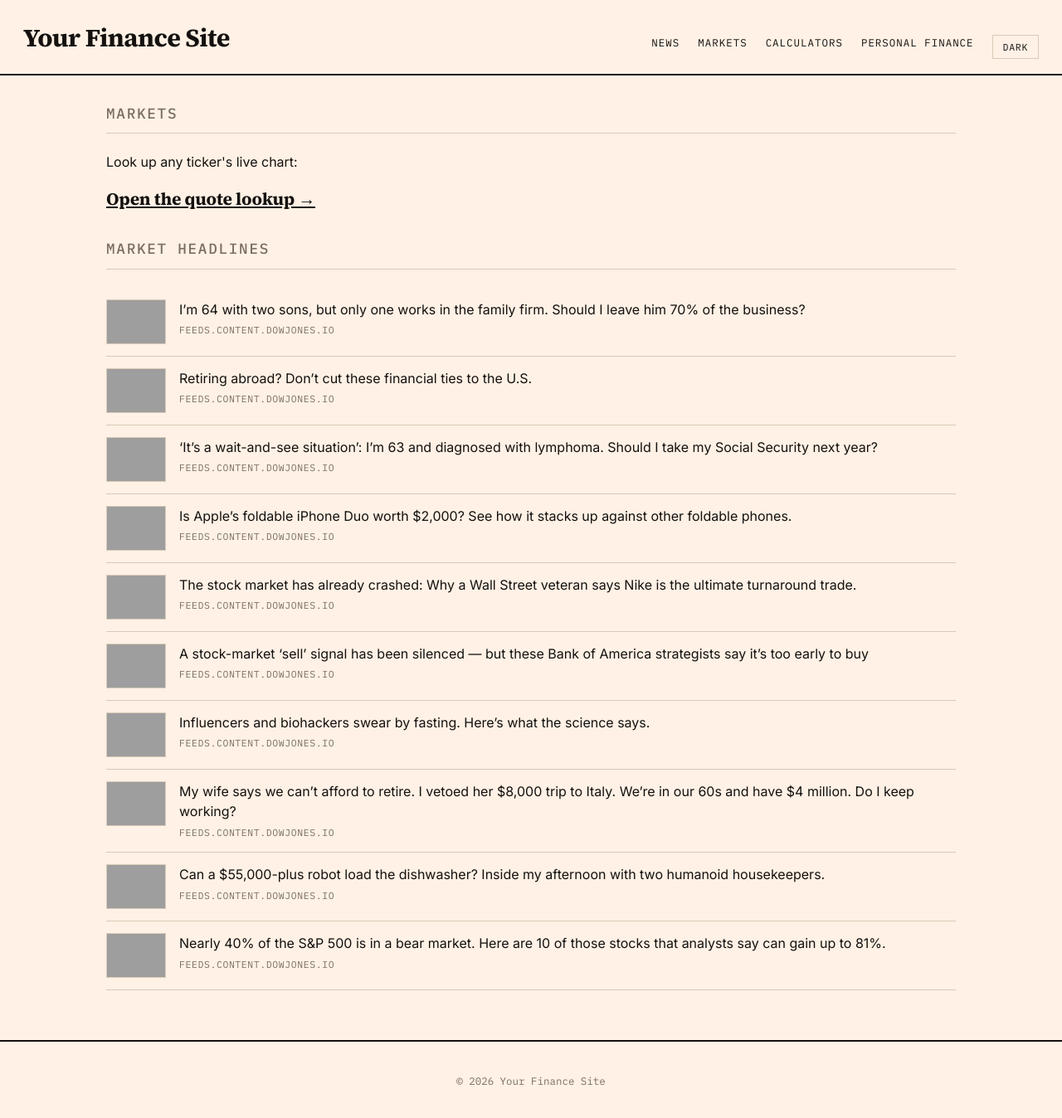
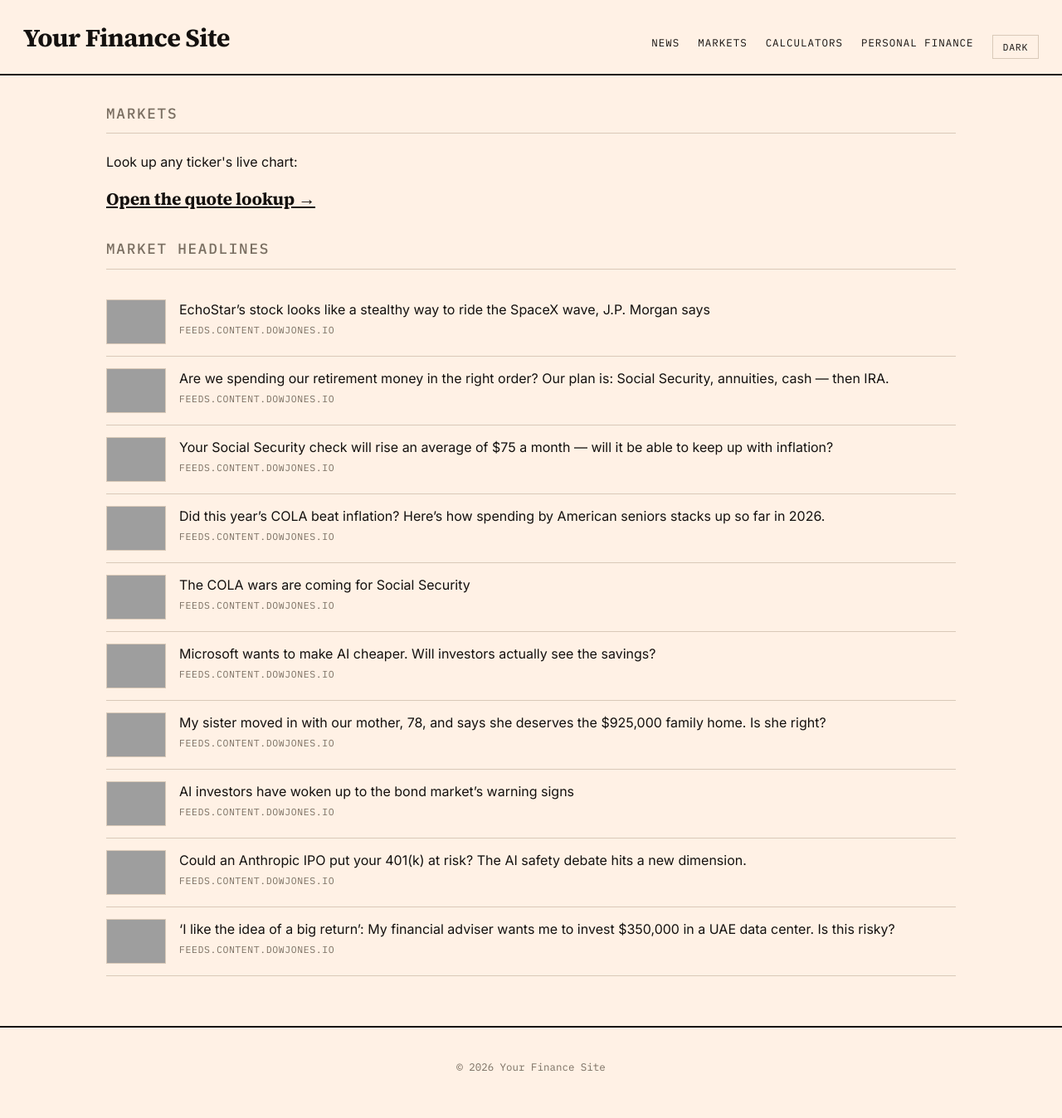
Before and after one commit to GlobTechCo/globtechco.github.io, a Jekyll site: the page built from markets.html, in a window 1280 px wide, cut to the strip 0-1352 px from the top of the page. Shown: the top 1348 px of the strip at 83% size. Built offline with Jekyll 4.4.1, drawn with Linux system fonts in a browser that asks for light colours; a script that is not in the unit is left out; grey boxes are pictures that could not be loaded.

Commit message:
Auto-content update 2026-10-16

```diff
--- a/_data/aggregator.yml
+++ b/_data/aggregator.yml
@@ -1,50 +1,50 @@
-- title: "I\u2019m 64 with two sons, but only one works in the family firm. Should I leave him 70% of the business?"
-  link: "https://www.marketwatch.com/story/im-64-years-old-with-two-sons-but-only-one-works-in-the-family-firm-should-i-leave-him-70-of-the-business-2fe6c382?mod=mw_rss_topstories"
+- title: "EchoStar\u2019s stock looks like a stealthy way to ride the SpaceX wave, J.P. Morgan says"
+  link: "https://www.marketwatch.com/story/echostars-stock-looks-like-a-stealthy-way-to-ride-the-spacex-wave-j-p-morgan-says-c4effa5d?mod=mw_rss_topstories"
   source: "feeds.content.dowjones.io"
-  pubdate: "Fri, 16 Oct 2026 15:00:00 GMT"
-  image: "https://images.mktw.net/im-37492094"
-- title: "Retiring abroad? Don\u2019t cut these financial ties to the U.S."
-  link: "https://www.marketwatch.com/story/retiring-abroad-dont-cut-these-financial-ties-to-the-u-s-5e7e4fc2?mod=mw_rss_topstories"
+  pubdate: "Fri, 16 Oct 2026 20:05:00 GMT"
+  image: "https://images.mktw.net/im-23880254"
+- title: "Are we spending our retirement money in the right order? Our plan is: Social Security, annuities, cash \u2014 then IRA."
+  link: "https://www.marketwatch.com/story/are-we-spending-our-retirement-money-in-the-right-order-our-plan-is-social-security-annuities-cash-then-ira-02cec336?mod=mw_rss_topstories"
   source: "feeds.content.dowjones.io"
-  pubdate: "Fri, 16 Oct 2026 15:00:00 GMT"
-  image: "https://images.mktw.net/im-25509545"
-- title: "\u2018It\u2019s a wait-and-see situation\u2019: I\u2019m 63 and diagnosed with lymphoma. Should I take my Social Security next year?"
-  link: "https://www.marketwatch.com/story/its-a-wait-and-see-situation-im-63-and-diagnosed-with-lymphoma-should-i-take-my-social-security-next-year-ea88b419?mod=mw_rss_topstories"
+  pubdate: "Fri, 16 Oct 2026 19:46:00 GMT"
+  image: "https://images.mktw.net/im-76147960"
+- title: "Your Social Security check will rise an average of $75 a month \u2014 will it be able to keep up with inflation?"
+  link: "https://www.marketwatch.com/story/social-securitys-cola-will-be-3-6-in-2027-as-inflation-persists-f7c9dff2?mod=mw_rss_topstories"
   source: "feeds.content.dowjones.io"
-  pubdate: "Fri, 16 Oct 2026 14:45:00 GMT"
-  image: "https://images.mktw.net/im-90466023"
-- title: "Is Apple\u2019s foldable iPhone Duo worth $2,000? See how it stacks up against other foldable phones."
-  link: "https://www.marketwatch.com/story/is-apples-foldable-iphone-duo-worth-2-000-see-how-it-stacks-up-against-other-foldable-phones-c9066b13?mod=mw_rss_topstories"
+  pubdate: "Fri, 16 Oct 2026 19:45:00 GMT"
+  image: "https://images.mktw.net/im-07536727"
+- title: "Did this year\u2019s COLA beat inflation? Here\u2019s how spending by American seniors stacks up so far in 2026."
+  link: "https://www.marketwatch.com/story/did-this-years-cola-beat-inflation-heres-how-spending-by-american-seniors-stacks-up-so-far-in-2026-917c400c?mod=mw_rss_topstories"
   source: "feeds.content.dowjones.io"
-  pubdate: "Fri, 16 Oct 2026 14:40:00 GMT"
-  image: "https://images.mktw.net/im-16785668"
-- title: "The stock market has already crashed: Why a Wall Street veteran says Nike is the ultimate turnaround trade."
-  link: "https://www.marketwatch.com/story/the-stock-market-has-already-crashed-why-a-wall-street-veteran-says-nike-is-the-ultimate-turnaround-trade-f4429eb3?mod=mw_rss_topstories"
+  pubdate: "Fri, 16 Oct 2026 19:45:00 GMT"
+  image: "https://images.mktw.net/im-10478767"
+- title: "The COLA wars are coming for Social Security"
+  link: "https://www.marketwatch.com/story/the-cola-wars-are-coming-for-social-security-10c177f1?mod=mw_rss_topstories"
   source: "feeds.content.dowjones.io"
-  pubdate: "Fri, 16 Oct 2026 14:28:00 GMT"
-  image: "https://images.mktw.net/im-06707856"
-- title: "A stock-market \u2018sell\u2019 signal has been silenced \u2014 but these Bank of America strategists say it\u2019s too early to buy"
-  link: "https://www.marketwatch.com/story/a-stock-market-sell-signal-has-been-silenced-but-these-bank-of-america-strategists-say-its-too-early-to-buy-8cdf98c8?mod=mw_rss_topstories"
+  pubdate: "Fri, 16 Oct 2026 19:45:00 GMT"
+  image: "https://images.mktw.net/im-58308834"
+- title: "Microsoft wants to make AI cheaper. Will investors actually see the savings?"
+  link: "https://www.marketwatch.com/story/microsoft-wants-to-make-ai-cheaper-will-investors-actually-see-the-savings-0a3c3ac0?mod=mw_rss_topstories"
   source: "feeds.content.dowjones.io"
-  pubdate: "Fri, 16 Oct 2026 14:14:00 GMT"
-  image: "https://images.mktw.net/im-50494800"
-- title: "Influencers and biohackers swear by fasting. Here\u2019s what the science says."
-  link: "https://www.marketwatch.com/story/influencers-and-biohackers-swear-by-fasting-heres-what-the-science-says-3318191f?mod=mw_rss_topstories"
+  pubdate: "Fri, 16 Oct 2026 19:35:00 GMT"
+  image: "https://images.mktw.net/im-62820369"
+- title: "My sister moved in with our mother, 78, and says she deserves the $925,000 family home. Is she right?"
+  link: "https://www.marketwatch.com/story/my-sister-moved-in-with-our-widowed-mother-78-and-says-she-deserves-the-family-home-is-she-right-7981835d?mod=mw_rss_topstories"
   source: "feeds.content.dowjones.io"
-  pubdate: "Fri, 16 Oct 2026 14:00:00 GMT"
-  image: "https://images.mktw.net/im-67445388"
-- title: "My wife says we can\u2019t afford to retire. I vetoed her $8,000 trip to Italy. We\u2019re in our 60s and have $4 million. Do I keep working?"
-  link: "https://www.marketwatch.com/story/my-wife-says-we-cant-afford-to-retire-we-have-4-million-do-i-just-keep-working-f1b6b085?mod=mw_rss_topstories"
+  pubdate: "Fri, 16 Oct 2026 19:00:00 GMT"
+  image: "https://images.mktw.net/im-58890018"
+- title: "AI investors have woken up to the bond market\u2019s warning signs"
+  link: "https://www.marketwatch.com/story/ai-investors-have-woken-up-to-the-bond-markets-warning-signs-6f604c61?mod=mw_rss_topstories"
   source: "feeds.content.dowjones.io"
-  pubdate: "Fri, 16 Oct 2026 11:15:00 GMT"
-  image: "https://images.mktw.net/im-70454413"
-- title: "Can a $55,000-plus robot load the dishwasher? Inside my afternoon with two humanoid housekeepers."
-  link: "https://www.marketwatch.com/story/can-a-55-000-plus-robot-load-the-dishwasher-inside-my-afternoon-with-two-humanoid-housekeepers-0a9569ab?mod=mw_rss_topstories"
+  pubdate: "Fri, 16 Oct 2026 18:52:00 GMT"
+  image: "https://images.mktw.net/im-37594986"
+- title: "Could an Anthropic IPO put your 401(k) at risk? The AI safety debate hits a new dimension."
+  link: "https://www.marketwatch.com/story/could-an-anthropic-ipo-put-your-401-k-at-risk-the-ai-safety-debate-hits-a-new-dimension-db3f09f7?mod=mw_rss_topstories"
   source: "feeds.content.dowjones.io"
-  pubdate: "Fri, 16 Oct 2026 11:00:00 GMT"
-  image: "https://images.mktw.net/im-72452545"
-- title: "Nearly 40% of the S&P 500 is in a bear market. Here are 10 of those stocks that analysts say can gain up to 81%."
-  link: "https://www.marketwatch.com/story/nearly-40-of-the-s-p-500-is-in-a-bear-market-here-are-10-of-those-stocks-that-analysts-say-can-gain-up-to-81-93a51af6?mod=mw_rss_topstories"
+  pubdate: "Fri, 16 Oct 2026 18:37:00 GMT"
+  image: "https://images.mktw.net/im-73170524"
+- title: "\u2018I like the idea of a big return\u2019: My financial adviser wants me to invest $350,000 in a UAE data center. Is this risky?"
+  link: "https://www.marketwatch.com/story/the-prospectus-looks-impressive-my-financial-adviser-wants-me-to-invest-350-000-in-a-uae-data-center-is-this-risky-d5d3747c?mod=mw_rss_topstories"
   source: "feeds.content.dowjones.io"
-  pubdate: "Fri, 16 Oct 2026 10:56:00 GMT"
-  image: "https://images.mktw.net/im-22920129"
+  pubdate: "Fri, 16 Oct 2026 18:30:00 GMT"
+  image: "https://images.mktw.net/im-86790018"
```
